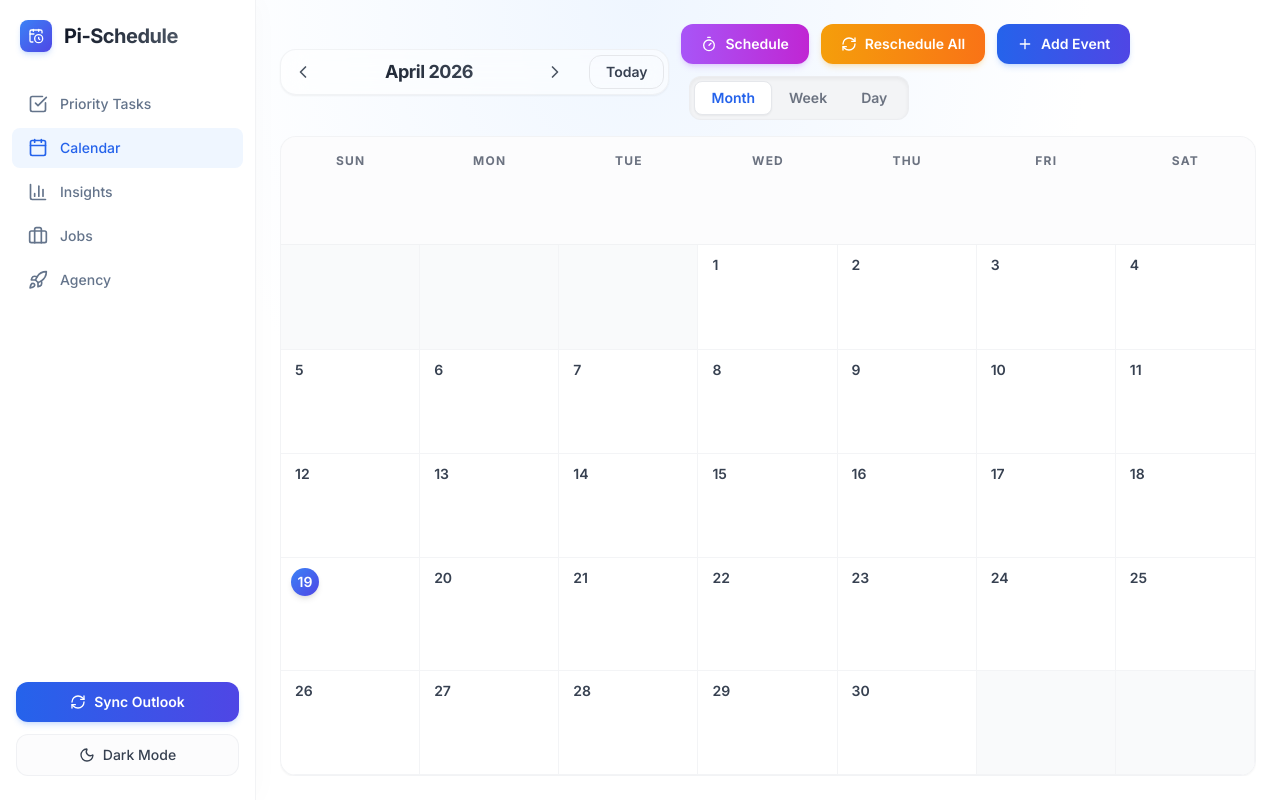
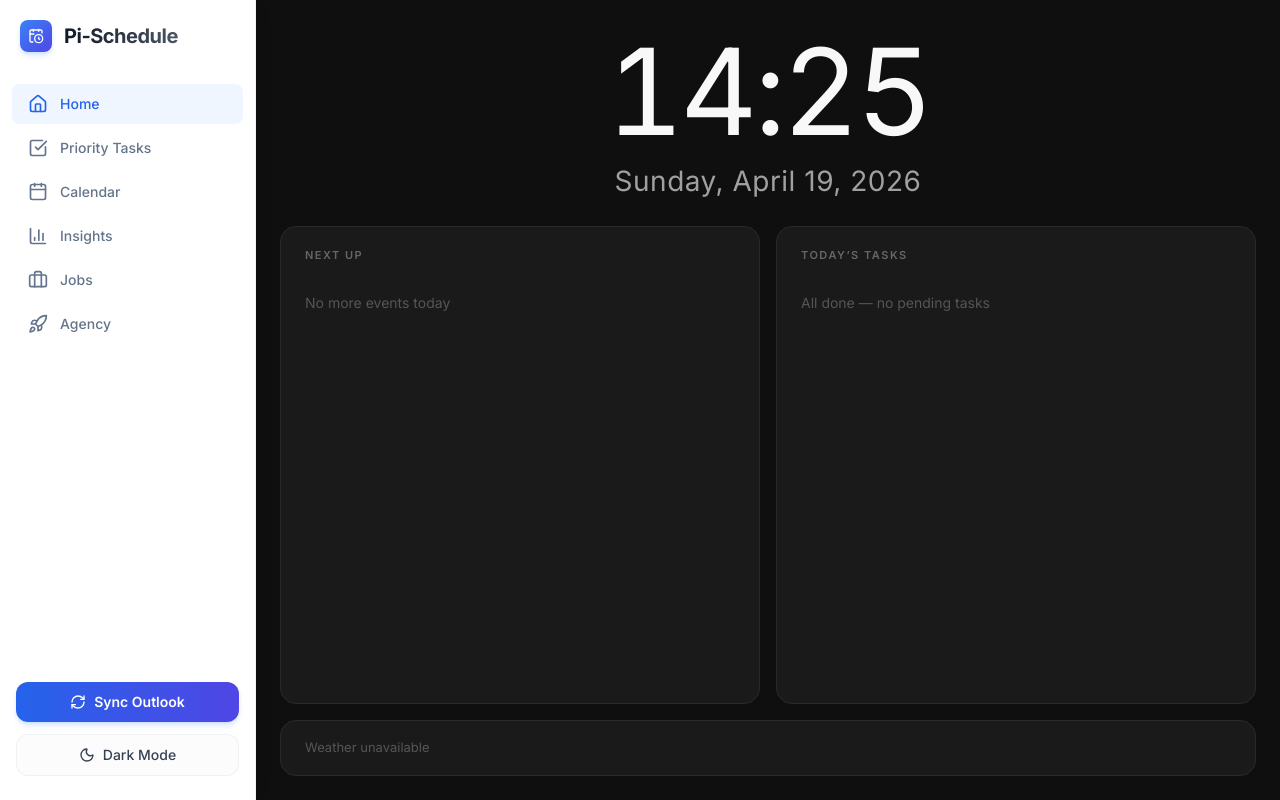
Before and after one commit to Oliver-Johnson/RPi_Calendar, a Flask app: page / in a window 1280 px wide. Run offline with Flask 3, Linux system fonts and the light colour scheme; data that the repository does not hold is empty; some libraries are stand-ins or nearby versions.

Commit message:
feat: add home screen with ambient clock and next-event display

```diff
--- /dev/null
+++ b/static/css/home.css
@@ -0,0 +1,301 @@
+/* ============================================
+   Home / Ambient Display Styles
+   ============================================ */
+
+.home-view {
+    display: flex;
+    flex-direction: column;
+    width: 100%;
+    height: 100%;
+    background: #0f0f0f;
+    color: #f0f0f0;
+    overflow: hidden;
+    position: relative;
+}
+
+/* ---- Clock ---- */
+.home-clock-section {
+    display: flex;
+    flex-direction: column;
+    align-items: center;
+    justify-content: center;
+    padding: 2rem 0 1.5rem;
+    flex-shrink: 0;
+}
+
+.home-clock {
+    font-size: 120px;
+    font-weight: 300;
+    letter-spacing: -4px;
+    color: #f8f8f8;
+    line-height: 1;
+    font-variant-numeric: tabular-nums;
+}
+
+.home-date {
+    font-size: 28px;
+    font-weight: 400;
+    color: #a0a0a0;
+    margin-top: 0.5rem;
+    letter-spacing: 0.5px;
+}
+
+/* ---- Cards grid ---- */
+.home-cards {
+    display: grid;
+    grid-template-columns: 1fr 1fr;
+    gap: 1rem;
+    padding: 0 1.5rem 1rem;
+    flex: 1;
+    min-height: 0;
+}
+
+.home-card {
+    background: #1a1a1a;
+    border: 1px solid #2a2a2a;
+    border-radius: 16px;
+    padding: 1.25rem 1.5rem;
+    overflow: hidden;
+    display: flex;
+    flex-direction: column;
+    min-height: 56px;
+}
+
+.home-card-label {
+    font-size: 11px;
+    font-weight: 600;
+    letter-spacing: 1.5px;
+    text-transform: uppercase;
+    color: #666;
+    margin-bottom: 0.75rem;
+    flex-shrink: 0;
+}
+
+/* ---- Next event card ---- */
+.home-next-event-title {
+    font-size: 20px;
+    font-weight: 500;
+    color: #f0f0f0;
+    line-height: 1.3;
+    margin-bottom: 0.25rem;
+}
+
+.home-next-event-countdown {
+    font-size: 32px;
+    font-weight: 300;
+    color: #60a5fa;
+    margin-bottom: 0.5rem;
+    line-height: 1.2;
+}
+
+.home-next-event-time {
+    font-size: 14px;
+    color: #888;
+}
+
+.home-upcoming-list {
+    margin-top: 0.75rem;
+    display: flex;
+    flex-direction: column;
+    gap: 0;
+    flex: 1;
+    overflow: hidden;
+}
+
+.home-upcoming-item {
+    display: flex;
+    align-items: center;
+    gap: 0.75rem;
+    font-size: 14px;
+    color: #c0c0c0;
+    min-height: 56px;
+    padding: 0.5rem 0;
+    border-top: 1px solid #2a2a2a;
+}
+
+.home-upcoming-item-time {
+    font-size: 12px;
+    color: #666;
+    white-space: nowrap;
+    flex-shrink: 0;
+    min-width: 40px;
+}
+
+/* ---- Tasks card ---- */
+.home-tasks-count {
+    font-size: 48px;
+    font-weight: 300;
+    color: #f0f0f0;
+    line-height: 1;
+}
+
+.home-tasks-meta {
+    font-size: 14px;
+    color: #888;
+    margin-top: 0.25rem;
+    margin-bottom: 1rem;
+}
+
+.home-tasks-list {
+    display: flex;
+    flex-direction: column;
+    gap: 0;
+    flex: 1;
+    overflow: hidden;
+}
+
+.home-task-item {
+    display: flex;
+    align-items: center;
+    gap: 0.75rem;
+    font-size: 14px;
+    color: #c0c0c0;
+    min-height: 56px;
+    padding: 0.5rem 0;
+    border-top: 1px solid #2a2a2a;
+    overflow: hidden;
+}
+
+.home-task-item span:last-child {
+    white-space: nowrap;
+    overflow: hidden;
+    text-overflow: ellipsis;
+}
+
+.home-task-dot {
+    width: 8px;
+    height: 8px;
+    border-radius: 50%;
+    flex-shrink: 0;
+}
+
+.home-task-dot.high   { background: #ef4444; }
+.home-task-dot.medium { background: #f59e0b; }
+.home-task-dot.low    { background: #6b7280; }
+
+/* ---- Weather strip ---- */
+.home-weather {
+    padding: 0 1.5rem 1.5rem;
+    flex-shrink: 0;
+}
+
+.home-weather-card {
+    background: #1a1a1a;
+    border: 1px solid #2a2a2a;
+    border-radius: 16px;
+    padding: 1rem 1.5rem;
+    display: flex;
+    align-items: center;
+    gap: 2rem;
+    flex-wrap: wrap;
+    min-height: 56px;
+}
+
+.home-weather-current {
+    display: flex;
+    align-items: center;
+    gap: 0.75rem;
+    flex-shrink: 0;
+}
+
+.home-weather-emoji {
+    font-size: 40px;
+    line-height: 1;
+}
+
+.home-weather-temp {
+    font-size: 36px;
+    font-weight: 300;
+    color: #f0f0f0;
+    line-height: 1;
+}
+
+.home-weather-desc {
+    font-size: 13px;
+    color: #888;
+    margin-top: 0.25rem;
+}
+
+.home-weather-hourly {
+    display: flex;
+    gap: 1rem;
+    flex: 1;
+    overflow: hidden;
+    min-height: 56px;
+    align-items: center;
+}
+
+.home-weather-hour {
+    display: flex;
+    flex-direction: column;
+    align-items: center;
+    gap: 0.2rem;
+    font-size: 12px;
+    color: #888;
+    min-width: 44px;
+    flex-shrink: 0;
+}
+
+.home-weather-hour-emoji {
+    font-size: 20px;
+}
+
+.home-weather-hour-temp {
+    color: #c0c0c0;
+    font-size: 14px;
+}
+
+.home-weather-daily {
+    display: flex;
+    gap: 1.5rem;
+    flex-shrink: 0;
+    align-items: center;
+}
+
+.home-weather-day {
+    display: flex;
+    align-items: center;
+    gap: 0.5rem;
+    font-size: 13px;
+    color: #888;
+    min-height: 56px;
+}
+
+.home-weather-day-name {
+    width: 32px;
+    font-weight: 500;
+    color: #c0c0c0;
+}
+
+/* ---- Ambient dim overlay ---- */
+.ambient-dim {
+    position: fixed;
+    inset: 0;
+    background: rgba(0, 0, 0, 0.85);
+    z-index: 9999;
+    cursor: none;
+    display: flex;
+    align-items: center;
+    justify-content: center;
+    transition: opacity 0.5s ease;
+}
+
+.ambient-dim.hidden {
+    display: none;
+}
+
+.ambient-dim-clock {
+    font-size: 96px;
+    font-weight: 200;
+    color: rgba(255, 255, 255, 0.15);
+    font-variant-numeric: tabular-nums;
+    letter-spacing: -3px;
+    user-select: none;
+}
+
+/* ---- Empty / loading states ---- */
+.home-empty-state {
+    color: #555;
+    font-size: 14px;
+    padding: 1rem 0;
+}
--- a/static/js/app.js
+++ b/static/js/app.js
@@ -44,8 +44,8 @@ document.addEventListener('DOMContentLoaded', () => {
     lucide.createIcons();
 
     // ── View routing ────────────────────────────────────────────────────
-    const views = { tasks: 'view-tasks', calendar: 'view-calendar', insights: 'view-insights', jobs: 'view-jobs', agency: 'view-agency' };
-    let currentView = 'tasks';
+    const views = { home: 'view-home', tasks: 'view-tasks', calendar: 'view-calendar', insights: 'view-insights', jobs: 'view-jobs', agency: 'view-agency' };
+    let currentView = 'home';
 
     function switchView(view) {
         Object.entries(views).forEach(([key, id]) => {
@@ -58,6 +58,7 @@ document.addEventListener('DOMContentLoaded', () => {
         });
 
         currentView = view;
+        if (view === 'home') HomeView.init();
         if (view === 'tasks') TaskView.render();
         if (view === 'calendar') CalendarView.render();
         if (view === 'insights') InsightsView.render();
@@ -65,6 +66,27 @@ document.addEventListener('DOMContentLoaded', () => {
         if (view === 'agency') AgencyView.render();
         closeSidebar();
     }
+
+    // ── Ambient idle / dim overlay ───────────────────────────────────────
+    const IDLE_TIMEOUT_MS = 3 * 60 * 1000; // 3 minutes
+    let _idleTimer = null;
+
+    function _resetIdle() {
+        if (_idleTimer) clearTimeout(_idleTimer);
+        const overlay = document.getElementById('ambient-dim');
+        if (overlay) overlay.classList.add('hidden');
+        _idleTimer = setTimeout(_enterAmbient, IDLE_TIMEOUT_MS);
+    }
+
+    function _enterAmbient() {
+        const overlay = document.getElementById('ambient-dim');
+        if (overlay) overlay.classList.remove('hidden');
+    }
+
+    ['touchstart', 'mousedown', 'keydown'].forEach(evt =>
+        document.addEventListener(evt, _resetIdle, { passive: true })
+    );
+    _resetIdle(); // start the timer on page load
 
     document.querySelectorAll('.nav-btn').forEach(btn => {
         btn.addEventListener('click', () => switchView(btn.dataset.view));
@@ -211,7 +233,7 @@ document.addEventListener('DOMContentLoaded', () => {
 
     // ── Init ─────────────────────────────────────────────────────────────
     loadCalendarList();
-    switchView('calendar');
+    switchView('home');
     if (typeof TimerWidget !== 'undefined') {
         TimerWidget.init();
     }
--- /dev/null
+++ b/static/js/home.js
@@ -0,0 +1,287 @@
+/* ============================================
+   HomeView — ambient clock, events, tasks, weather
+   ============================================ */
+
+const HomeView = {
+    _clockInterval: null,
+    _weatherInterval: null,
+    _countdownInterval: null,
+    _events: [],
+    _tasks: [],
+    _initialized: false,
+
+    init() {
+        if (!this._initialized) {
+            this._renderStructure();
+            this._initialized = true;
+        }
+        this._startClock();
+        this._loadData();
+        this._startCountdownRefresh();
+        this._startWeatherRefresh();
+    },
+
+    destroy() {
+        if (this._clockInterval)    clearInterval(this._clockInterval);
+        if (this._weatherInterval)  clearInterval(this._weatherInterval);
+        if (this._countdownInterval) clearInterval(this._countdownInterval);
+    },
+
+    // ---- Structure ----
+
+    _renderStructure() {
+        const el = document.getElementById('view-home');
+        if (!el) return;
+        el.innerHTML = `
+            <div class="home-view">
+                <div class="home-clock-section">
+                    <div id="home-time" class="home-clock">00:00</div>
+                    <div id="home-date" class="home-date"></div>
+                </div>
+                <div class="home-cards">
+                    <div class="home-card" id="home-events-card">
+                        <div class="home-card-label">Next Up</div>
+                        <div id="home-next-event-content">
+                            <div class="home-empty-state">Loading&hellip;</div>
+                        </div>
+                    </div>
+                    <div class="home-card" id="home-tasks-card">
+                        <div class="home-card-label">Today&rsquo;s Tasks</div>
+                        <div id="home-tasks-content">
+                            <div class="home-empty-state">Loading&hellip;</div>
+                        </div>
+                    </div>
+                </div>
+                <div class="home-weather">
+                    <div class="home-weather-card" id="home-weather-content">
+                        <div style="color:#555;font-size:13px;">Loading weather&hellip;</div>
+                    </div>
+                </div>
+            </div>
+        `;
+    },
+
+    // ---- Clock ----
+
+    _startClock() {
+        if (this._clockInterval) clearInterval(this._clockInterval);
+        this._updateClock();
+        this._clockInterval = setInterval(() => this._updateClock(), 1000);
+    },
+
+    _updateClock() {
+        const now = new Date();
+        const timeEl = document.getElementById('home-time');
+        const dateEl = document.getElementById('home-date');
+        if (timeEl) {
+            timeEl.textContent = now.toLocaleTimeString([], {
+                hour: '2-digit', minute: '2-digit', hour12: false
+            });
+        }
+        if (dateEl) {
+            dateEl.textContent = now.toLocaleDateString([], {
+                weekday: 'long', day: 'numeric', month: 'long', year: 'numeric'
+            });
+        }
+        // Keep ambient dim overlay clock in sync
+        const ambClock = document.getElementById('ambient-dim-clock');
+        if (ambClock) {
+            ambClock.textContent = now.toLocaleTimeString([], {
+                hour: '2-digit', minute: '2-digit', hour12: false
+            });
+        }
+    },
+
+    // ---- Data loading ----
+
+    async _loadData() {
+        await Promise.all([
+            this._loadEvents(),
+            this._loadTasks(),
+            this._loadWeather(),
+        ]);
+    },
+
+    // ---- Events ----
+
+    async _loadEvents() {
+        try {
+            const now = new Date();
+            const endOfDay = new Date(now.getFullYear(), now.getMonth(), now.getDate(), 23, 59, 59);
+            const events = await API.getEvents(
+                DateUtils.toISODateTime(now),
+                DateUtils.toISODateTime(endOfDay)
+            );
+            this._events = (events || [])
+                .filter(e => new Date(e.end_time) > now)
+                .sort((a, b) => new Date(a.start_time) - new Date(b.start_time));
+            this._renderEvents();
+        } catch (_) {
+            const el = document.getElementById('home-next-event-content');
+            if (el) el.innerHTML = '<div class="home-empty-state">Unable to load events</div>';
+        }
+    },
+
+    _renderEvents() {
+        const el = document.getElementById('home-next-event-content');
+        if (!el) return;
+
+        const now = new Date();
+        const upcoming = this._events.filter(e => new Date(e.end_time) > now);
+
+        if (!upcoming.length) {
+            el.innerHTML = '<div class="home-empty-state">No more events today</div>';
+            return;
+        }
+
+        const next = upcoming[0];
+        const nextStart = new Date(next.start_time);
+        const diffMs = nextStart - now;
+
+        const countdownText = diffMs > 0 ? this._formatCountdown(diffMs) : 'Now';
+        const countdownColor = diffMs <= 0 ? 'color:#4ade80' : '';
+
+        let upcomingHtml = '';
+        upcoming.slice(1, 3).forEach(e => {
+            const t = new Date(e.start_time);
+            upcomingHtml += `
+                <div class="home-upcoming-item">
+                    <span class="home-upcoming-item-time">${t.toLocaleTimeString([], { hour: '2-digit', minute: '2-digit', hour12: false })}</span>
+                    <span>${escapeHtml(e.title)}</span>
+                </div>`;
+        });
+
+        el.innerHTML = `
+            <div class="home-next-event-title">${escapeHtml(next.title)}</div>
+            <div class="home-next-event-countdown" style="${countdownColor}">${escapeHtml(countdownText)}</div>
+            <div class="home-next-event-time">${nextStart.toLocaleTimeString([], { hour: '2-digit', minute: '2-digit', hour12: false })}</div>
+            ${upcomingHtml ? `<div class="home-upcoming-list">${upcomingHtml}</div>` : ''}
+        `;
+    },
+
+    _formatCountdown(ms) {
+        const totalMin = Math.floor(ms / 60000);
+        if (totalMin < 1) return 'now';
+        if (totalMin < 60) return `in ${totalMin}m`;
+        const h = Math.floor(totalMin / 60);
+        const m = totalMin % 60;
+        return m > 0 ? `in ${h}h ${m}m` : `in ${h}h`;
+    },
+
+    _startCountdownRefresh() {
+        if (this._countdownInterval) clearInterval(this._countdownInterval);
+        // Refresh countdown text every 30s, reload events every 5 minutes
+        let tick = 0;
+        this._countdownInterval = setInterval(() => {
+            tick++;
+            this._renderEvents();
+            if (tick % 10 === 0) this._loadEvents(); // full reload every 5 min
+        }, 30000);
+    },
+
+    // ---- Tasks ----
+
+    async _loadTasks() {
+        try {
+            const tasks = await API.getTasks({ status: 'Pending' });
+            this._tasks = tasks || [];
+            this._renderTasks();
+        } catch (_) {
+            const el = document.getElementById('home-tasks-content');
+            if (el) el.innerHTML = '<div class="home-empty-state">Unable to load tasks</div>';
+        }
+    },
+
+    _renderTasks() {
+        const el = document.getElementById('home-tasks-content');
+        if (!el) return;
+
+        const tasks = this._tasks;
+        if (!tasks.length) {
+            el.innerHTML = '<div class="home-empty-state">All done — no pending tasks</div>';
+            return;
+        }
+
+        const today = new Date();
+        today.setHours(0, 0, 0, 0);
+
+        const todayTasks = tasks.filter(t => {
+            if (!t.due_date) return false;
+            const d = new Date(t.due_date);
+            d.setHours(0, 0, 0, 0);
+            return d.getTime() === today.getTime();
+        });
+
+        const displayTasks = todayTasks.length > 0 ? todayTasks : tasks.slice(0, 4);
+        const meta = todayTasks.length > 0
+            ? `${todayTasks.length} due today · ${tasks.length} total`
+            : `${tasks.length} pending`;
+
+        const listHtml = displayTasks.slice(0, 4).map(t => {
+            const priority = (t.priority || 'medium').toLowerCase();
+            return `
+                <div class="home-task-item">
+                    <span class="home-task-dot ${priority}"></span>
+                    <span>${escapeHtml(t.title)}</span>
+                </div>`;
+        }).join('');
+
+        el.innerHTML = `
+            <div class="home-tasks-count">${tasks.length}</div>
+            <div class="home-tasks-meta">${meta}</div>
+            <div class="home-tasks-list">${listHtml}</div>
+        `;
+    },
+
+    // ---- Weather ----
+
+    async _loadWeather() {
+        try {
+            const data = await API.getWeather();
+            this._renderWeather(data);
+        } catch (_) {
+            const el = document.getElementById('home-weather-content');
+            if (el) el.innerHTML = '<div style="color:#555;font-size:13px;">Weather unavailable</div>';
+        }
+    },
+
+    _renderWeather(data) {
+        const el = document.getElementById('home-weather-content');
+        if (!el || !data) return;
+
+        const cur = data.current || {};
+        const hourly = (data.hourly || []).slice(0, 6);
+        const daily = (data.daily || []).slice(0, 3);
+
+        const hourlyHtml = hourly.map(h => `
+            <div class="home-weather-hour">
+                <div class="home-weather-hour-emoji">${h.icon_emoji || '🌡️'}</div>
+                <div class="home-weather-hour-temp">${Math.round(h.temp)}°</div>
+                <div>${h.time}</div>
+            </div>`).join('');
+
+        const dailyHtml = daily.map(d => `
+            <div class="home-weather-day">
+                <span class="home-weather-day-name">${escapeHtml(d.date_short || d.date || '')}</span>
+                <span>${d.icon_emoji || '🌡️'}</span>
+                <span style="color:#c0c0c0">${Math.round(d.temp_max)}°</span>
+            </div>`).join('');
+
+        el.innerHTML = `
+            <div class="home-weather-current">
+                <div class="home-weather-emoji">${cur.icon_emoji || '🌡️'}</div>
+                <div>
+                    <div class="home-weather-temp">${Math.round(cur.temperature || 0)}°C</div>
+                    <div class="home-weather-desc">${escapeHtml(cur.description || '')} &middot; Feels like ${Math.round(cur.feels_like || 0)}°</div>
+                </div>
+            </div>
+            ${hourlyHtml ? `<div class="home-weather-hourly">${hourlyHtml}</div>` : ''}
+            ${dailyHtml ? `<div class="home-weather-daily">${dailyHtml}</div>` : ''}
+        `;
+    },
+
+    _startWeatherRefresh() {
+        if (this._weatherInterval) clearInterval(this._weatherInterval);
+        this._weatherInterval = setInterval(() => this._loadWeather(), 30 * 60 * 1000);
+    },
+};
--- a/templates/index.html
+++ b/templates/index.html
@@ -30,6 +30,7 @@
     </script>
     <script src="https://unpkg.com/lucide@latest/dist/umd/lucide.min.js"></script>
     <link rel="stylesheet" href="{{ url_for('static', filename='css/app.css') }}">
+    <link rel="stylesheet" href="{{ url_for('static', filename='css/home.css') }}">
 </head>
 <body class="bg-gray-50 dark:bg-darkbg h-screen flex overflow-hidden antialiased font-sans relative z-0">
     <div class="absolute inset-0 z-[-1] pointer-events-none transition-opacity duration-300 bg-[radial-gradient(ellipse_at_top,_var(--tw-gradient-stops))] from-blue-50 via-white to-white dark:opacity-0"></div>
@@ -90,6 +91,11 @@
 
         <!-- Navigation -->
         <nav class="flex-1 p-3 space-y-1">
+            <button data-view="home"
+                    class="nav-btn w-full text-left px-4 py-2.5 rounded-lg flex items-center gap-3 text-sm font-medium transition-colors">
+                <i data-lucide="home" class="w-5 h-5"></i>
+                Home
+            </button>
             <button data-view="tasks"
                     class="nav-btn active w-full text-left px-4 py-2.5 rounded-lg flex items-center gap-3 text-sm font-medium transition-colors">
                 <i data-lucide="check-square" class="w-5 h-5"></i>
@@ -146,8 +152,16 @@
         </div>
     </aside>
 
+    <!-- Ambient Dim Overlay -->
+    <div id="ambient-dim" class="ambient-dim hidden">
+        <div id="ambient-dim-clock" class="ambient-dim-clock">00:00</div>
+    </div>
+
     <!-- Main Content -->
     <main class="flex-1 flex flex-col pt-14 md:pt-0 overflow-hidden">
+        <!-- Home View -->
+        <div id="view-home" class="hidden flex-1 min-h-0 overflow-hidden"></div>
+
         <!-- Task View -->
         <div id="view-tasks" class="flex-1 overflow-y-auto p-4 md:p-6"></div>
 
@@ -174,6 +188,7 @@
 
     <!-- Scripts (order matters) -->
     <script src="{{ url_for('static', filename='js/utils.js') }}"></script>
+    <script src="{{ url_for('static', filename='js/home.js') }}"></script>
     <script src="{{ url_for('static', filename='js/api.js') }}"></script>
     <script src="{{ url_for('static', filename='js/tasks.js') }}"></script>
     <script src="{{ url_for('static', filename='js/calendar.js') }}"></script>
```
